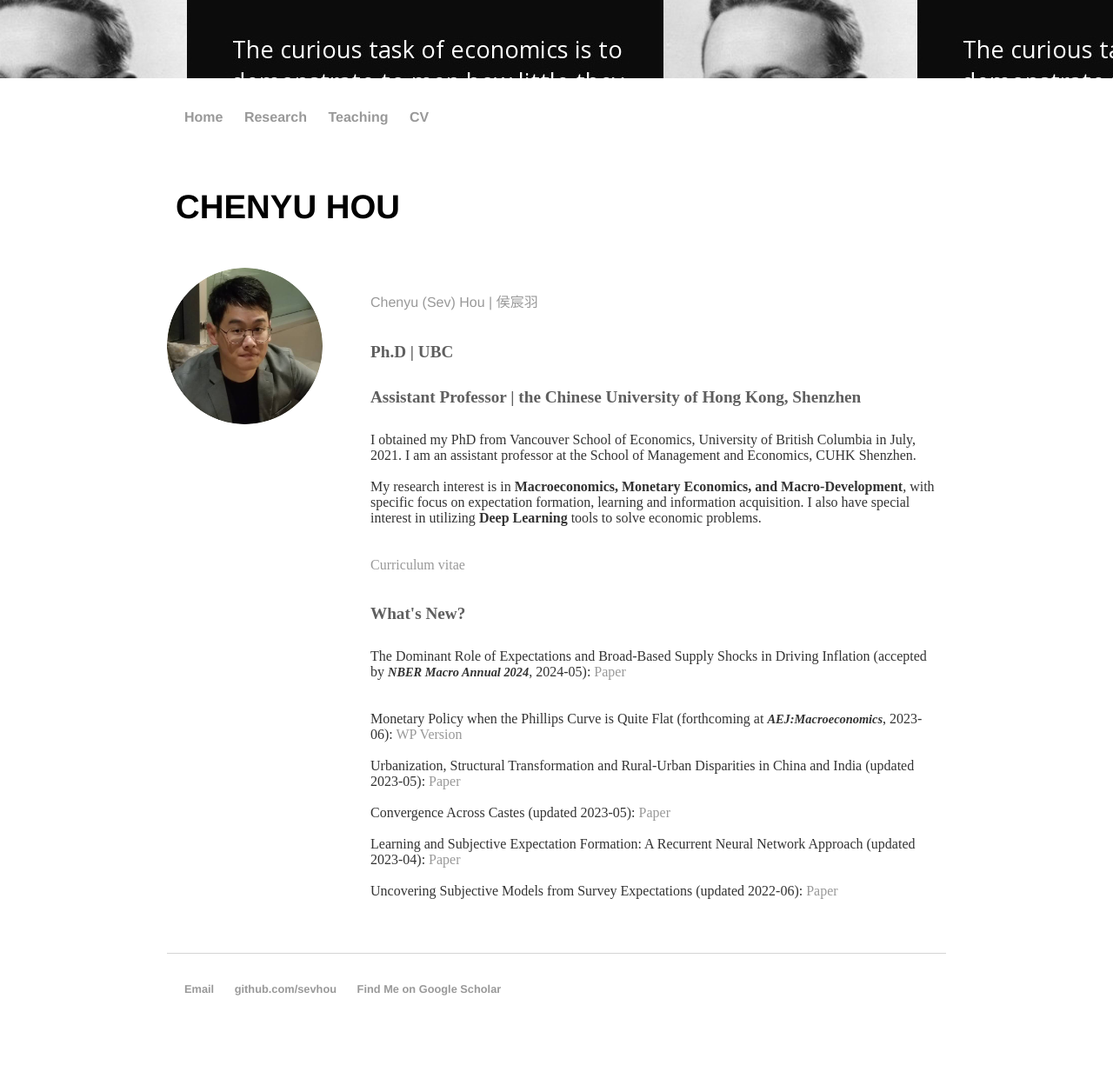
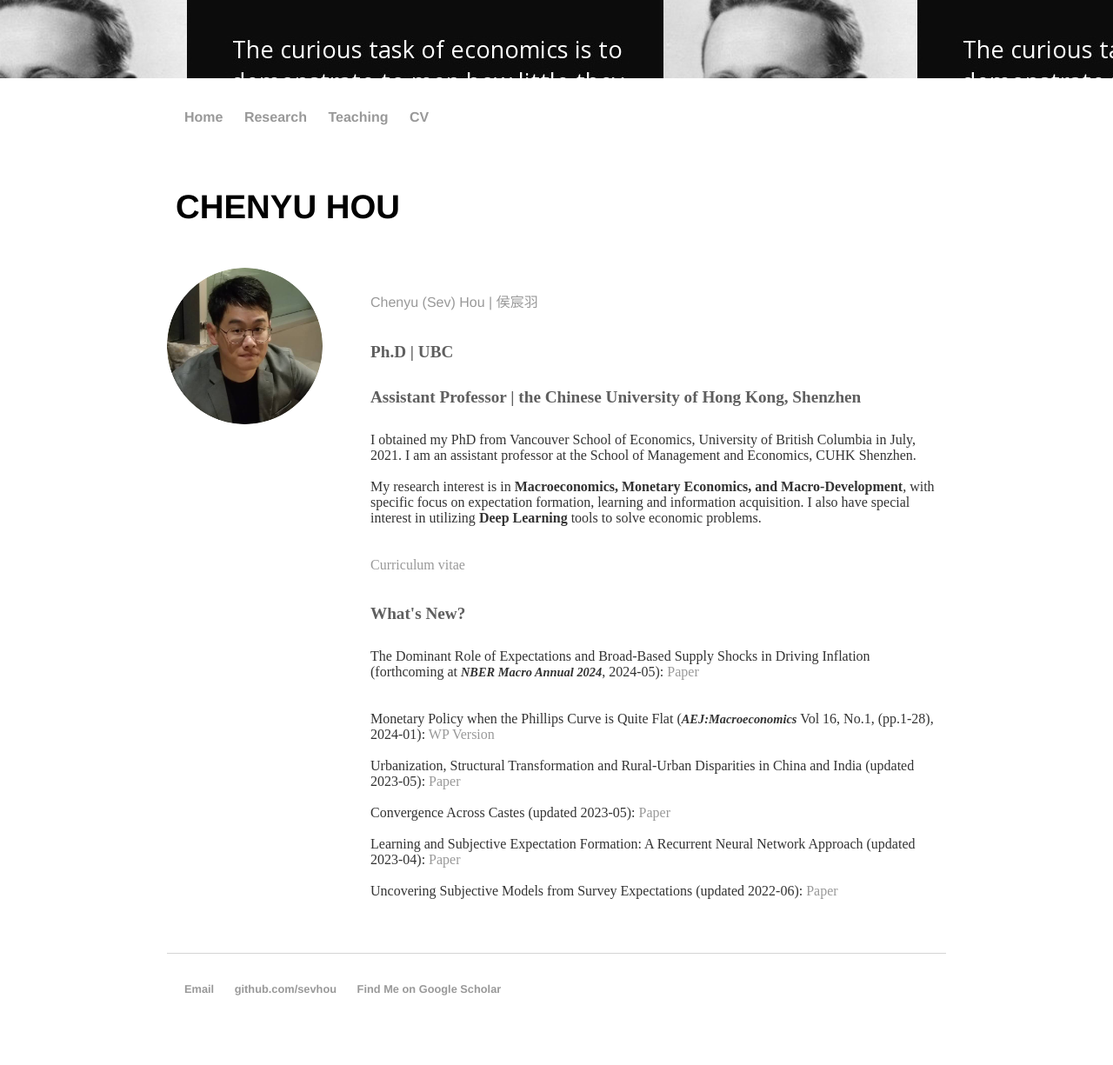
Before and after one commit to sevhou/sevhou.github.io, a Jekyll site: the page built from index.html, in a window 1280 px wide. Shown: the whole page at 87% size. Built offline with Jekyll 4.4.1, drawn with Linux system fonts in a browser that asks for light colours.

Commit message:
Update index.html

```diff
--- a/index.html
+++ b/index.html
@@ -18,8 +18,8 @@ title: Chenyu Hou (Sev)
 			<p><a href="https://sevhou.github.io/cv/CV_long_Sev.pdf">Curriculum vitae</a></p>
 
 			<h2>What's New?</h2>
-			<p>The Dominant Role of Expectations and Broad-Based Supply Shocks in Driving Inflation (accepted by <jname>NBER Macro Annual 2024</jname>, 2024-05): <a href="https://sevhou.github.io/research/Inflation2023_main.pdf"> Paper</a><br>
-			<p>Monetary Policy when the Phillips Curve is Quite Flat (forthcoming at <jname>AEJ:Macroeconomics</jname>, 2023-06): <a href="https://sevhou.github.io/research/BHP2022.pdf"> WP Version</a><br>
+			<p>The Dominant Role of Expectations and Broad-Based Supply Shocks in Driving Inflation (forthcoming at <jname>NBER Macro Annual 2024</jname>, 2024-05): <a href="https://sevhou.github.io/research/Inflation2023_main.pdf"> Paper</a><br>
+			<p>Monetary Policy when the Phillips Curve is Quite Flat (<jname>AEJ:Macroeconomics</jname> Vol 16, No.1, (pp.1-28), 2024-01): <a href="https://sevhou.github.io/research/BHP2022.pdf"> WP Version</a><br>
 			<br>Urbanization, Structural Transformation and Rural-Urban Disparities in China and India (updated 2023-05): <a href="https://sevhou.github.io/research/ChinaIndia_urban_latest.pdf"> Paper</a><br>
 			<br>Convergence Across Castes (updated 2023-05): <a href="https://sevhou.github.io/research/Gaps_v14.pdf"> Paper</a><br>
 			<br>Learning and Subjective Expectation Formation: A Recurrent Neural Network Approach (updated 2023-04): <a href="https://sevhou.github.io/research/RNN_exp_sub_v2.pdf"> Paper</a><br>
```
